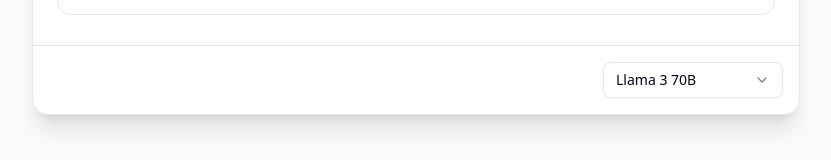
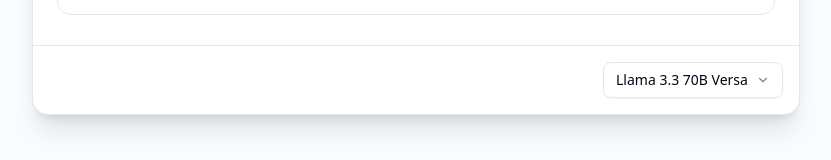
Before and after one commit to reemelbakry/chef-mate, a Next.js app: page / in a window 1280 px wide. Shown: the part 609-769 px from the top of the page, without its empty margins (224-1055 px from the left). Built offline with nearby package versions, Linux system fonts and the light colour scheme.

Commit message:
different llama model

```diff
--- a/app/page.tsx
+++ b/app/page.tsx
@@ -14,7 +14,7 @@ import {
 } from "@/components/ui/select"
 
 const MODELS = [
-  { id: "llama3-70b-8192", name: "Llama 3 70B" },
+  { id: "llama-3.3-70b-versatile", name: "Llama 3.3 70B Versatile" },
   { id: "gemini-2.5-flash", name: "Gemini 2.5 Flash" },
 ]
 
```
